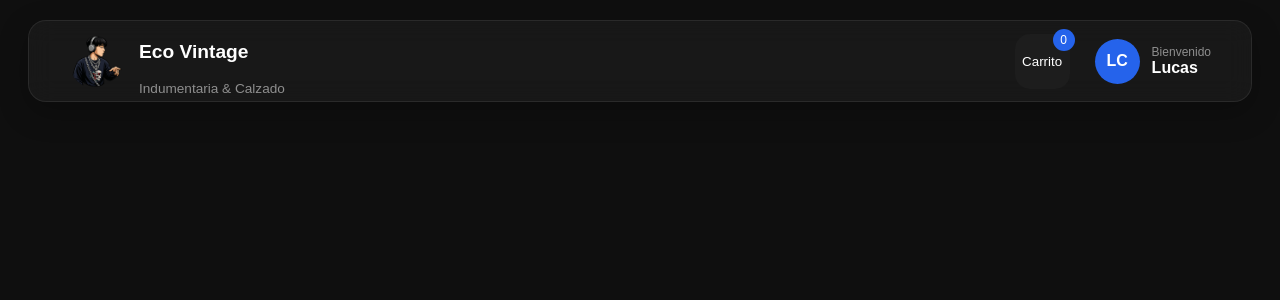
After one commit to DicroccoL/Grupo-6-Trabajo-integrador, a web app: file pages/inicio.html in a window 1280 px wide. The commit adds this page. Shown: the top 300 px of the page. Run offline with its HTML, style and script files only (its server is not run), Linux system fonts and the light colour scheme.

Commit message:
Primeros avanzes con pantalla inicio

```diff
--- /dev/null
+++ b/assets/inicio.css
@@ -0,0 +1,133 @@
+body{
+    background:#0f0f0f;
+    font-family:Arial, Helvetica, sans-serif;
+}
+
+.navbar{
+    height:80px;
+    display:flex;
+    justify-content:space-between;
+    align-items:center;
+    padding:0 40px;
+    background:rgba(255,255,255,.04);
+    backdrop-filter:blur(12px);
+    border:1px solid rgba(255,255,255,.08);
+    border-radius:18px;
+    margin:20px;
+    box-shadow:
+    0 10px 30px rgba(0,0,0,.25);
+}
+
+.nav-brand{
+    display:flex;
+    align-items:center;
+    gap:15px;
+}
+
+.nav-brand img{
+    width:55px;
+    height:55px;
+
+    object-fit:cover;
+
+    border-radius:50%;
+}
+
+.nav-brand h1{
+    color:white;
+    font-size:1.2rem;
+}
+
+.nav-brand span{
+    color:#8f8f8f;
+    font-size:.85rem;
+}
+
+.nav-actions{
+    display:flex;
+    align-items:center;
+    gap:25px;
+}
+
+.carrito-btn{
+    width:55px;
+    height:55px;
+    border:none;
+    border-radius:15px;
+    background:#1d1d1d;
+    color:white;
+    cursor:pointer;
+    position:relative;
+    transition:.3s;
+}
+
+.carrito-btn:hover{
+    transform:translateY(-3px);
+}
+
+.carrito-count{
+    position:absolute;
+    top:-5px;
+    right:-5px;
+    width:22px;
+    height:22px;
+    border-radius:50%;
+    background:#2563eb;
+    display:flex;
+    justify-content:center;
+    align-items:center;
+    font-size:.75rem;
+}
+
+.user-box{
+    display:flex;
+    align-items:center;
+    gap:12px;
+}
+
+.avatar{
+    width:45px;
+    height:45px;
+    border-radius:50%;
+    background:#2563eb;
+    color:white;
+    display:flex;
+    justify-content:center;
+    align-items:center;
+    font-weight:bold;
+}
+
+.user-info{
+    display:flex;
+    flex-direction:column;
+}
+
+.welcome{
+    color:#8f8f8f;
+    font-size:.75rem;
+}
+
+.user-info strong{
+    color:white;
+}
+@media(max-width:768px){
+
+    .navbar{
+        flex-direction:column;
+        align-items:stretch;
+
+        height:auto;
+
+        padding:20px;
+        gap:20px;
+    }
+
+    .nav-brand{
+        justify-content:center;
+    }
+
+    .nav-actions{
+        justify-content:space-between;
+    }
+
+}
--- a/index.html
+++ b/index.html
@@ -26,14 +26,18 @@
                     type="text"
                     id="nombre"
                     placeholder="Ingrese su nombre">
+                <p id="mensajeError"></p>
 
-                <button>Ingresar</button>
+
+                <button id="btnIngresar">Ingresar</button>
 
             </div>
 
         </div>
 
     </div>
+<script src="js/app.js"></script>
 </body>
 </body>
+
 </html>
--- /dev/null
+++ b/pages/inicio.html
@@ -0,0 +1,44 @@
+<!DOCTYPE html>
+<html lang="en">
+<head>
+    <meta charset="UTF-8">
+    <meta name="viewport" content="width=device-width, initial-scale=1.0">
+    <title>Eco Vintage</title>
+    <link rel="stylesheet" href="../assets/inicio.css">
+</head>
+<body>
+    <nav class="navbar">
+
+    <div class="nav-brand">
+        <img src="../img\logo.png" alt="Logo">
+        <div>
+            <h1>Eco Vintage</h1>
+            <span>Indumentaria & Calzado</span>
+        </div>
+    </div>
+
+    <div class="nav-actions">
+
+        <button class="carrito-btn">
+            <p>Carrito</p>
+            <span class="carrito-count">0</span>
+        </button>
+
+        <div class="user-box">
+            <div class="avatar">
+                LC
+            </div>
+
+            <div class="user-info">
+                <span class="welcome">Bienvenido</span>
+                <strong id="nombreUsuario">
+                    Lucas
+                </strong>
+            </div>
+        </div>
+
+    </div>
+
+</nav>
+</body>
+</html>
```
Also changed, not shown: assets/styles.css (+12 -0 lines), js/app.js (added, +14 -0 lines).
